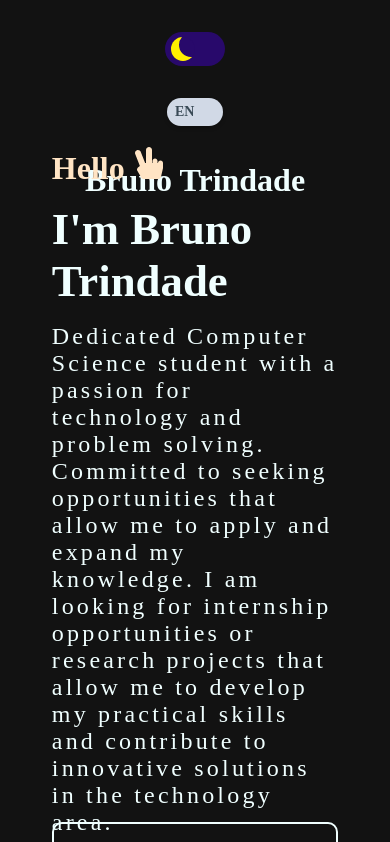
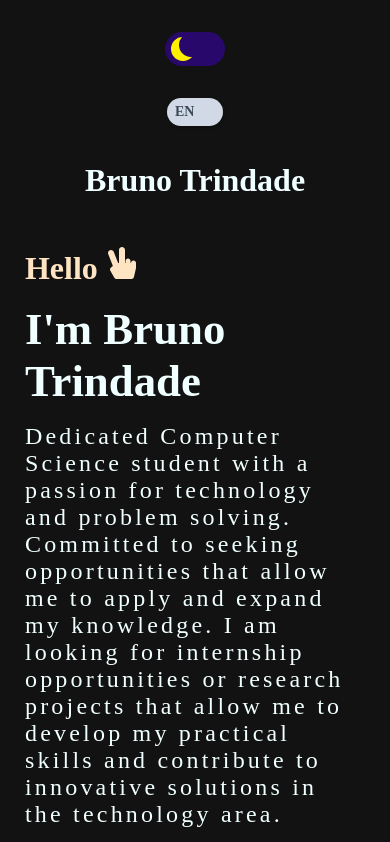
Before and after one commit to brunotrindadefm/Portifolio, a React (Vite) app: page / in a window 390 px wide. Shown: the top 842 px of the page. Built offline with nearby package versions, Linux system fonts and the light colour scheme.

Commit message:
fix: arrumando responsividade para telas menores

```diff
--- a/src/index.css
+++ b/src/index.css
@@ -32,15 +32,21 @@ body, html {
   max-width: 1500px;
   height: 100%;
 }
-
 @media(max-width: 1210px) {
   .app {
-    height: 100%;
-    margin: 2rem 0 3.5rem;
+    padding: 1rem;
   }
 
   .portifolio {
     flex-direction: column;
-    gap: 3.5rem;
+    gap: 3rem;
+    width: 90%;
   }
 }
+
+@media(max-width: 768px) {
+  .portifolio {
+    gap: 1.5rem;
+    width: 95%;
+  }
+}
```
